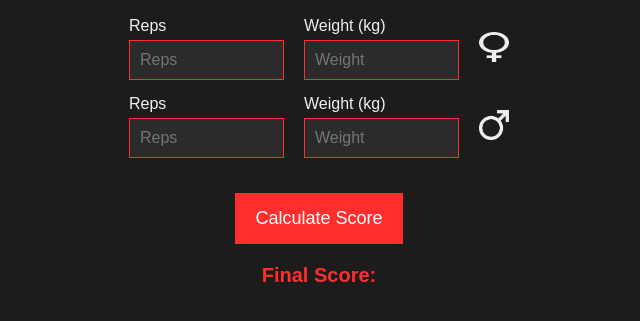
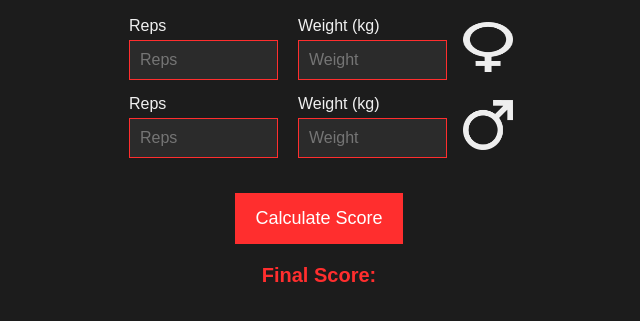
Before and after one commit to RudiLachner/KumiteNo7ScoreCalc, a plain HTML site: page index.html in a window 1280 px wide. Shown: the part 89-410 px from the top of the page, without its empty margins (321-961 px from the left). Drawn offline with Linux system fonts and the light colour scheme.

Commit message:
add downsizing options for png's

```diff
--- a/app.css
+++ b/app.css
@@ -87,3 +87,7 @@ h1 {
     font-size: 20px;
     color: #ff2e2e;
 }
+.gender-icon img {
+    width: 50px;
+    height: 50px;
+}
```
